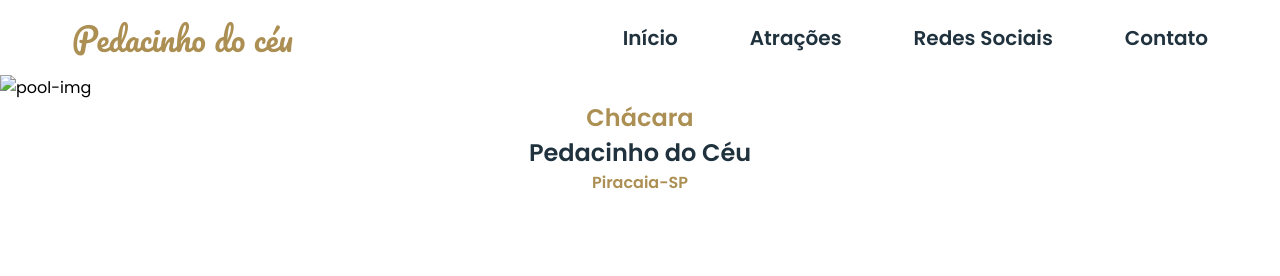
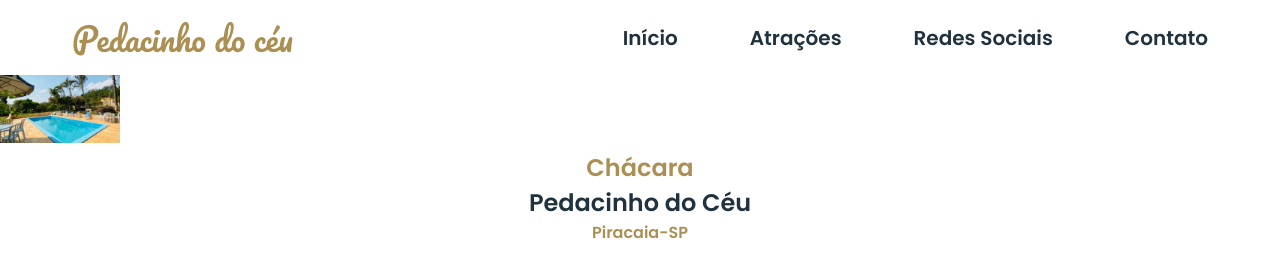
Before and after one commit to leuzaoo/pedacinho-do-ceu, a plain HTML site: page index.html in a window 1280 px wide. Drawn offline with nearby package versions, Linux system fonts and the light colour scheme.

Commit message:
Add image to carrousel example

```diff
--- a/scss/style.scss
+++ b/scss/style.scss
@@ -68,6 +68,10 @@ h1 {
   li {
     font-size: 16px;
   }
+
+  img {
+    width: 120px;
+  }
 }
 
 @include desktop {
```
Also changed, not shown: css/style.css, img/pool-img.jpeg (added), 1 other file.
